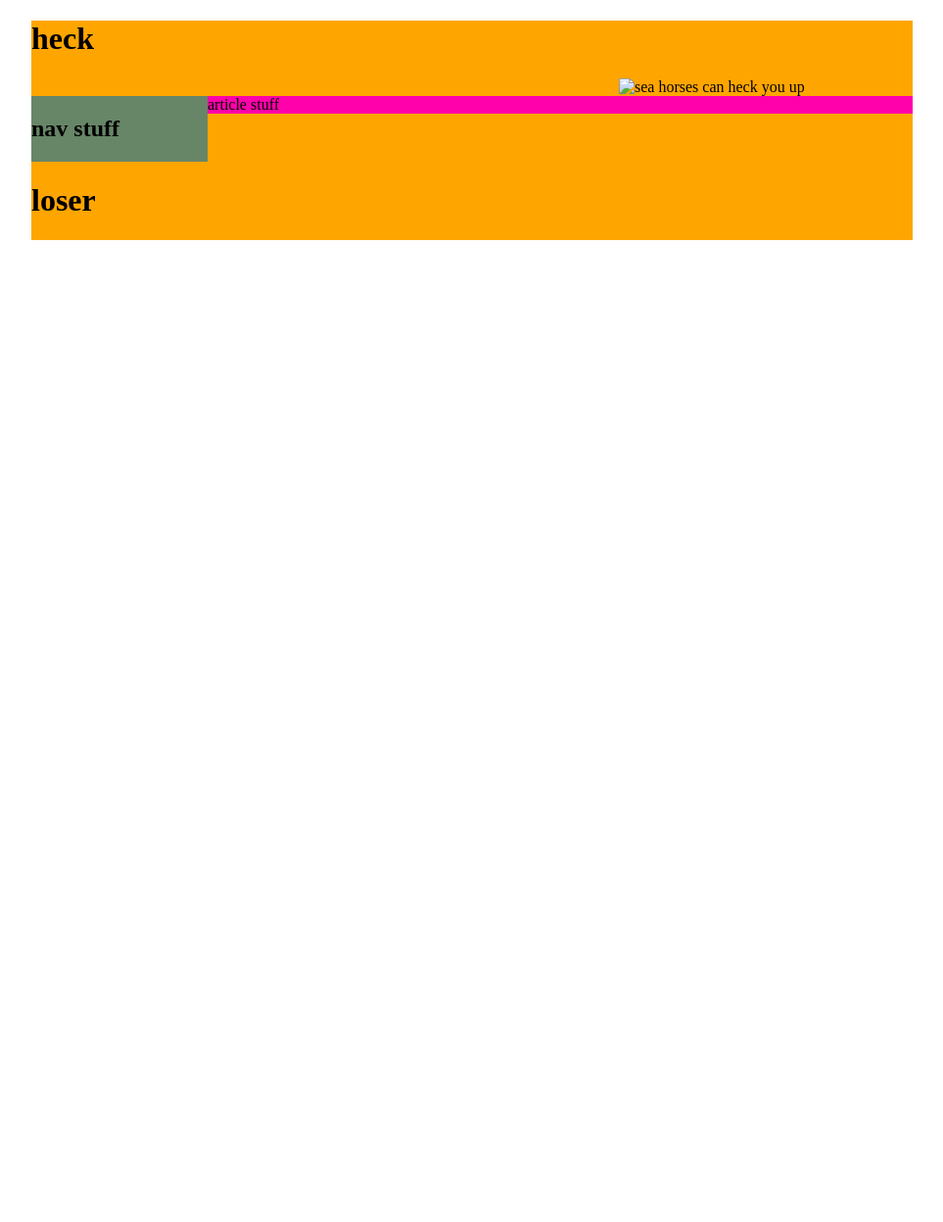
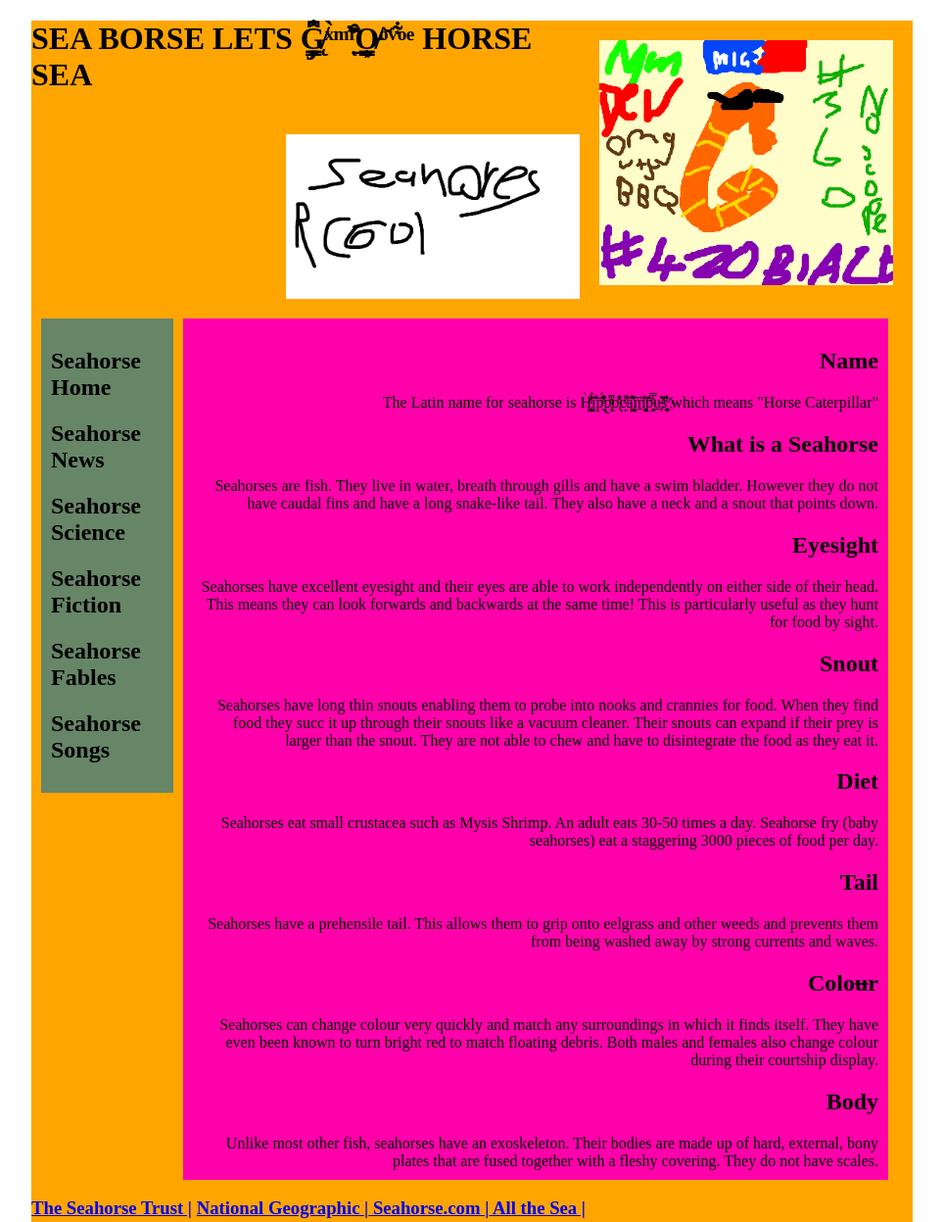
Before and after one commit to Mrgraham306/My-site, a plain HTML site: page s h.html in a window 1280 px wide. Shown: the top 1247 px of the page at 98% size, without its empty margins (158-1121 px from the left). Before the commit the page ends 800 px from the top, so only its background shows below. Drawn offline with Linux system fonts and the light colour scheme.

Commit message:
ngfzshdj,

```diff
--- a/s h.html
+++ b/s h.html
@@ -18,18 +18,29 @@
 
     nav {
       background: #678567;
-        width: 20%;
+      width: 15%;
       float: left;
+      margin-left:10px;
+      padding: 10px;
     }
 
     article {
       background: #f0a;
       width: 80%;
       float: left;
+      margin-right: 10px;
+      margin-left: 10px;
+            padding: 10px;
+            text-align: right;
     }
 
-      img {width:300px;
-      float:right;}
+    img {
+      width: 300px;
+      float: right;
+      margin-right: 20px;
+      margin-top: 20px;
+      margin-bottom: 20px;
+    }
 
     .clearfix::after {
       content: "";
@@ -37,32 +48,68 @@
       display: table;
     }
 
+    ul {
+      list-style-type: none
+    }
   </style>
 </head>
 
 <body>
   <main>
+    <img src="loser1.png" alt="sea horses can heck you up" />
 
-
-    <header  class="clearfix">
-      <h1>heck</h1>
-      <img src="#"alt="sea horses can heck you up"/>
+    <header class="clearfix">
+      <h1>SEA BORSE LETS G̸̡̨̭͎̙̭̱͇̙͆̂̽̓ͯ̀ͫ̓ͥ͗͒͂͂͊̂͢ͅO̸̵͎̰͇̦̘͉̬͔̣̼̙ͦ̆ͮ͋ͦͤ HORSE SEA</h1>
+      <img src="SEA.jpg" alt="sea horses can heck you up" />
     </header>
     <div id="content" class="clearfix">
       <nav>
 
         <h1>
-          nav stuff
+          Seahorse Home</h1>
+        <h1>Seahorse News</h1>
+        <h1>Seahorse Science</h1>
+        <h1>Seahorse Fiction</h1>
+        <h1>Seahorse Fables</h1>
+        <h1> Seahorse Songs</h1>
+
         </h1>
       </nav>
 
       <article>
-        article stuff
+        <p>
+          <h2> Name</h2>
+
+
+          The Latin name for seahorse is H͉̹̭͇̓͋̀̒̒ͭi͂̒̀̐p̖̆ͤ̈́̆͒̾͊p̢̟̰͒ͧͧͤ͆o̢̽ͧ̐͑cͩ͌͏̙a̗͖̩̮̭̪̝͂̒̽̃́͑̔̕m̠̦̙̼̅̈͂̎ͪͅp̭̗͎̒̂̆̿ͦͧu͉̱͐̓s̅̏̋ͫ҉̬̙͙͎̫̜ which means "Horse Caterpillar"
+        </P>
+        <h2>What is a Seahorse</h2>
+
+
+        Seahorses are fish. They live in water, breath through gills and have a swim bladder. However they do not have caudal fins and have a long snake-like tail. They also have a neck and a snout that points down.</p>
+        <h2>Eyesight</h2>
+        Seahorses have excellent eyesight and their eyes are able to work independently on either side of their head. This means they can look forwards and backwards at the same time! This is particularly useful as they hunt for food by sight.
+        <h2>Snout</h2>
+        Seahorses have long thin snouts enabling them to probe into nooks and crannies for food. When they find food they succ it up through their snouts like a vacuum cleaner. Their snouts can expand if their prey is larger than the snout. They are
+        not able to chew and have to disintegrate the food as they eat it.
+        <h2>Diet</h2>
+        Seahorses eat small crustacea such as Mysis Shrimp. An adult eats 30-50 times a day. Seahorse fry (baby seahorses) eat a staggering 3000 pieces of food per day.
+        <h2>Tail</h2>
+        Seahorses have a prehensile tail. This allows them to grip onto eelgrass and other weeds and prevents them from being washed away by strong currents and waves.
+        <h2>Colo<del>u</del>r</h2>
+        Seahorses can change colour very quickly and match any surroundings in which it finds itself. They have even been known to turn bright red to match floating debris.
+        Both males and females also change colour during their courtship display.
+        <h2>Body</h2>
+        Unlike most other fish, seahorses have an exoskeleton. Their bodies are made up of hard, external, bony plates that are fused together with a fleshy covering. They do not have scales.
+
 
       </article>
     </div>
     <footer class="clearfix">
-      <h1>loser</h1>
+      <h3><a href="http://www.theseahorsetrust.org/seahorse-facts.aspx
+">The Seahorse Trust |</a> <a href=" http://www.nationalgeographic.com/animals/fish/group/seahorses/
+">National Geographic |</a><a href="http://seahorse.com"> Seahorse.com  |</a><a href="http://www.allthesea.com/Seahorses.html
+"> All the Sea  |</a></h3>
     </footer>
   </main>
 </body>
```
Also changed, not shown: index.html (+3 -1 lines), SEA.jpg (added), loser1.png (added), 1 other file. Lines whose indentation alone changed are shown as unchanged.
